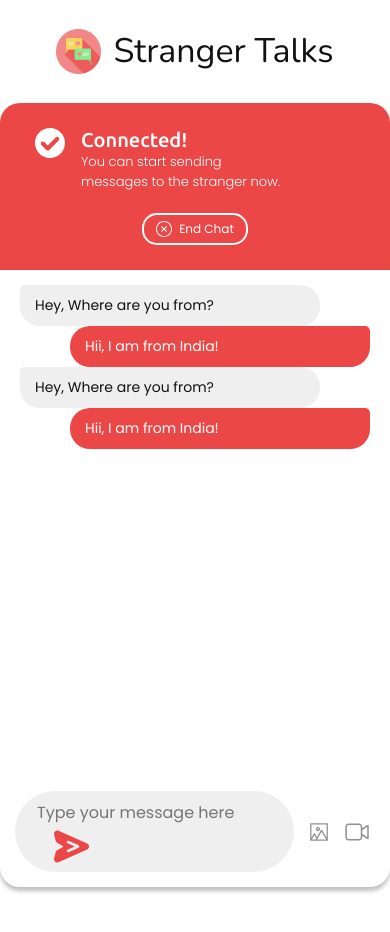
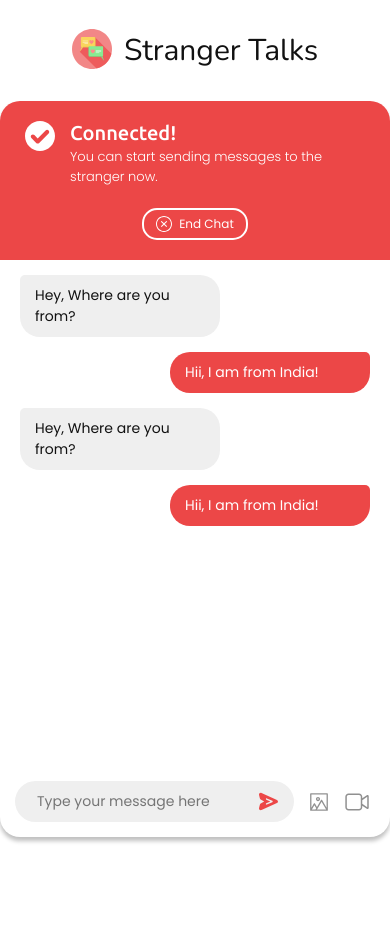
Before and after one commit to Nitish0399/stranger-talks, a React (Create React App) app: page /chat in a window 390 px wide. Shown: the top 932 px of the page. After the commit the page ends 887 px from the top, so only its background shows below. Built offline with nearby package versions, Linux system fonts and the light colour scheme.

Commit message:
upate chat component styles

```diff
--- a/src/components/ChatHeader.js
+++ b/src/components/ChatHeader.js
@@ -7,9 +7,6 @@ import successIcon from "../images/success-icon.svg";
 import searchIcon from "../images/search-icon.svg";
 
 class ChatHeader extends React.Component {
-  constructor(props) {
-    super(props);
-  }
 
   render() {
     let child;
@@ -30,9 +27,12 @@ class ChatHeader extends React.Component {
 
 function ChatHeaderConnected() {
   return (<div id={styles['chat-header']} className="d-flex justify-content-between align-items-center flex-wrap">
-    <div>
+    <div className="flex-fill">
       <img src={successIcon} id={styles['chat-header-icon-success']} alt="Chat Header Icon"/>
-      <div className="d-inline-block ms-3">
+      <div className="d-inline-block" style={{
+          marginLeft: "15px",
+          width: "calc(100% - 58px)"
+        }}>
         <h3 className={styles['chat-header-title']}>Connected!</h3>
         <p className={styles['chat-header-sub-title']}>You can start sending messages to the stranger now.</p>
       </div>
--- a/src/styles/chat.module.css
+++ b/src/styles/chat.module.css
@@ -91,7 +91,7 @@
   line-height: 28px;
   border: none;
   color: #333333;
-  width: 90%;
+  width: calc(100% - 35px);
   background: #efefef;
   outline: none;
 }
@@ -99,7 +99,12 @@
 #send-btn {
   background: none;
   border: none;
-  margin: 0 7px 0 13px;
+  margin: 0;
+}
+
+#send-btn img {
+  width: 23px;
+  height: 23px;
 }
 
 #photo-upload-btn {
@@ -128,7 +133,6 @@
 .chat-msg {
   padding: 10px 15px;
   font-size: 14px;
-  margin: 5px 0;
   max-width: 300px;
 }
 
@@ -136,19 +140,23 @@
   background: #ec4747;
   color: #ffffff;
   border-radius: 20px 5px 20px 20px;
-  margin: 0 20px 0 auto;
+  margin: 0 20px 15px auto;
 }
 
 .received-msg {
   background: #efefef;
   color: #111111;
   border-radius: 5px 20px 20px 20px;
-  margin: 0 auto 0 20px;
+  margin: 0 auto 15px 20px;
 }
 
 /* -------------  Media Queries ------------ */
 
 @media only screen and (max-width: 768px) {
+  #chat-header {
+    padding: 20px 25px;
+  }
+
   #chat-header-icon-success {
     vertical-align: top;
     height: 30px;
@@ -169,19 +177,21 @@
 
   .chat-header-title {
     font-size: 23px;
-    width: 200px;
   }
 
   .chat-header-sub-title {
-    width: 200px;
     font-size: 13px;
+  }
+
+  .chat-msg {
+    max-width: 250px;
   }
 }
 
 @media only screen and (max-width: 425px) {
   .chat-header-title {
     font-size: 20px;
-    width: 160px;
+    margin-bottom: 2px;
   }
 
   #end-chat-btn {
@@ -194,17 +204,27 @@
     height: 16px;
   }
 
+  .chat-msg {
+    max-width: 200px;
+  }
+
   #chat-footer {
     padding: 15px 15px;
   }
 
+  #chat-input input {
+    width: calc(100% - 31px);
+    font-size: 14px;
+    line-height: 25px;
+  }
+
+  #send-btn img {
+    width: 19px;
+    height: 19px;
+  }
+
   #photo-upload-btn {
     margin: 0 5px 0 10px;
-  }
-
-  #chat-input {
-    font-size: 14px;
-    line-height: 25px;
   }
 
   #photo-upload-btn img {
--- a/src/styles/header.module.css
+++ b/src/styles/header.module.css
@@ -7,6 +7,18 @@
   font-size: 34px;
   color: #111111;
   margin-left: 12px;
-  line-height: 45px;
+  line-height: 47px;
   font-family: "Nunito", sans-serif;
 }
+
+@media only screen and (max-width: 425px) {
+  #logo {
+    height: 40px;
+    width: 40px;
+  }
+
+  #title {
+    font-size: 30px;
+    line-height: 43px;
+  }
+}
```
